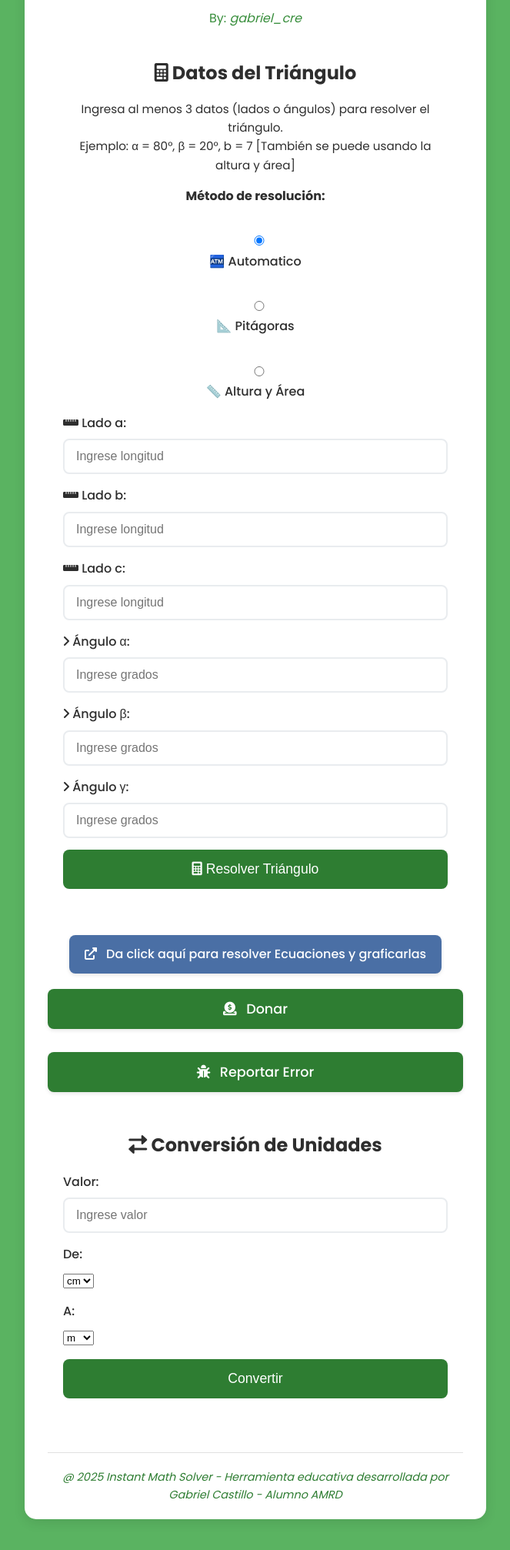
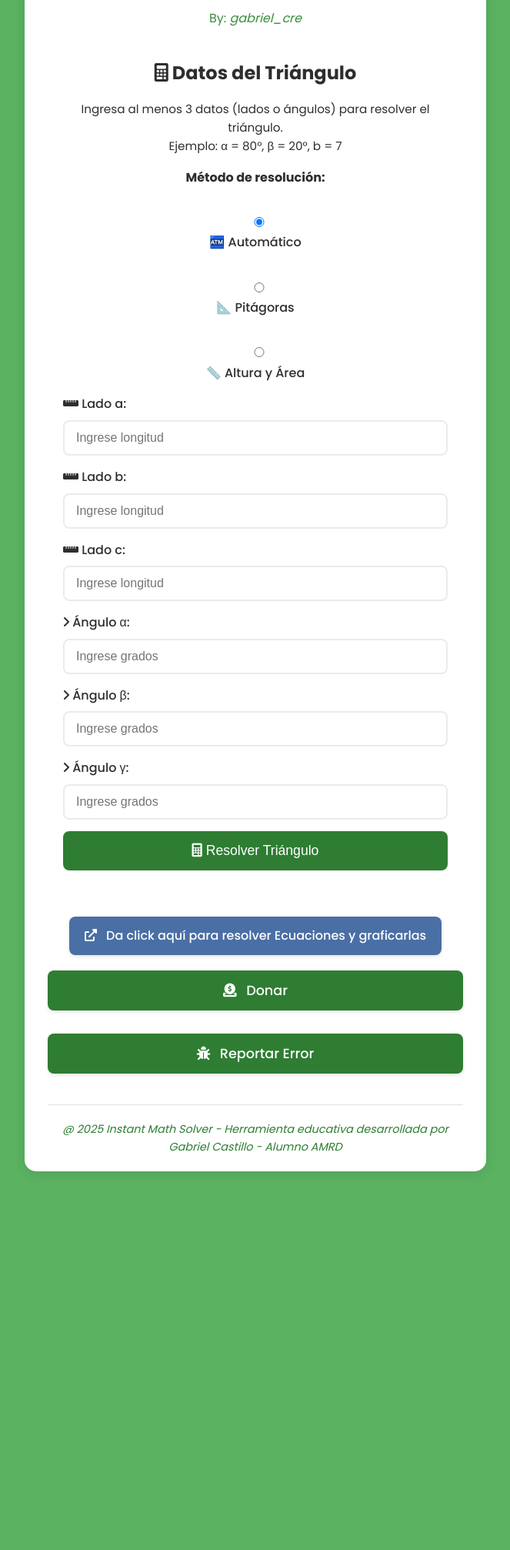
Before and after one commit to Gabriel-creZ/nismoos-triangulos2, a Flask app: page / in a window 1280 px wide. Shown: the part 226-2240 px from the top of the page at 77% size, without its empty margins (308-971 px from the left). After the commit the page ends 1748 px from the top, so only its background shows below. Run offline with Flask 2, Linux system fonts and the light colour scheme; the visitor is signed in with stand-in values (Sample User, id 1).

Commit message:
Final Release 3.4

```diff
--- a/app.py
+++ b/app.py
@@ -6,6 +6,8 @@ import matplotlib.pyplot as plt
 import io
 import base64
 import plotly.graph_objects as go
+import smtplib
+from email.mime.text import MIMEText
 
 app = Flask(__name__)
 app.secret_key = 'j350z271123r'
@@ -14,7 +16,7 @@ app.secret_key = 'j350z271123r'
 app.config['SESSION_PERMANENT'] = True
 app.config['PERMANENT_SESSION_LIFETIME'] = 3600
 
-# Configuración SMTP para reporte de errores (modificar según tu servidor)
+# Configuración SMTP
 SMTP_SERVER = 'smtp.gmail.com'
 SMTP_PORT = 587
 SMTP_USER = 'castilloreyesgabriel4@gmail.com'
@@ -69,7 +71,6 @@ def calcular_triangulo_sen(angulo_A=None, angulo_B=None, angulo_C=None,
     raise ValueError("No se pudo determinar el triángulo (SSA).")
 
 def calcular_triangulo_cos(a=None, b=None, c=None, A=None, B=None, C=None):
-    # Se espera que se conozcan los tres lados
     if a is not None and b is not None and c is not None:
         try:
             A = math.degrees(math.acos((b**2 + c**2 - a**2) / (2 * b * c)))
@@ -81,7 +82,6 @@ def calcular_triangulo_cos(a=None, b=None, c=None, A=None, B=None, C=None):
     raise ValueError("Para la ley de cosenos se requieren los 3 lados.")
 
 def calcular_triangulo_pitagoras(a=None, b=None, c=None, A=None, B=None, C=None):
-    # Si alguno de los ángulos es 90°, se resuelve como triángulo rectángulo
     if A is not None and abs(A - 90) < 1e-2:
         a_calc = math.sqrt(b**2 + c**2)
         return a_calc, b, c, 90, math.degrees(math.asin(b/a_calc)), math.degrees(math.asin(c/a_calc))
@@ -94,12 +94,10 @@ def calcular_triangulo_pitagoras(a=None, b=None, c=None, A=None, B=None, C=None)
     raise ValueError("No se detectó un ángulo recto para aplicar Pitágoras.")
 
 def resolver_triangulo_altura(base, altura):
-    # Se usa el lado dado como base y la altura para calcular el área.
     area = 0.5 * base * altura
     return {"base": base, "altura": altura, "area": area}
 
 def resolver_triangulo(a, b, c, A, B, C, metodo_sel="auto", altura_input=None):
-    # Si se selecciona el método "altura", se requiere base y altura.
     if metodo_sel == "altura":
         if a is not None and altura_input is not None:
             res = resolver_triangulo_altura(a, altura_input)
@@ -108,7 +106,7 @@ def resolver_triangulo(a, b, c, A, B, C, metodo_sel="auto", altura_input=None):
             raise ValueError("Para el método Altura se requiere la base (lado_a) y la altura.")
     if metodo_sel == "pitagoras":
         return calcular_triangulo_pitagoras(a, b, c, A, B, C), "pitagoras"
-    # Método automático:
+    # Método automático
     count_sides = sum(x is not None for x in [a, b, c])
     count_angles = sum(x is not None for x in [A, B, C])
     if count_sides == 3:
@@ -158,9 +156,20 @@ def clasificar_triangulo_por_angulo(A, B, C):
     else:
         return "Acutángulo"
 
-def convertir_unidades(valor, de="cm", a="m"):
-    conversiones = {("cm", "m"): 0.01, ("m", "cm"): 100}
-    return valor * conversiones.get((de, a), 1)
+def convertir_unidades(valor, de, a):
+    # Se amplían opciones
+    conversiones = {
+        ("cm", "m"): 0.01,
+        ("m", "cm"): 100,
+        ("m", "km"): 0.001,
+        ("km", "m"): 1000,
+        ("in", "cm"): 2.54,
+        ("cm", "in"): 1/2.54,
+        ("ft", "m"): 0.3048,
+        ("m", "ft"): 1/0.3048
+    }
+    factor = conversiones.get((de, a), 1)
+    return valor * factor
 
 def calcular_puntos_notables(a, b, c, A, B, C):
     A_point = (0, 0)
@@ -208,12 +217,10 @@ def graficar_triangulo_estatico(a, b, c, A, B, C):
     A_point = (0, 0)
     B_point = (c, 0)
     C_point = (b * math.cos(math.radians(A)), b * math.sin(math.radians(A)))
-
     plt.figure(figsize=(7,7))
     plt.plot([A_point[0], B_point[0]], [A_point[1], B_point[1]], 'b-', label=f"Lado c = {c:.2f}")
     plt.plot([A_point[0], C_point[0]], [A_point[1], C_point[1]], 'r-', label=f"Lado b = {b:.2f}")
     plt.plot([B_point[0], C_point[0]], [B_point[1], C_point[1]], 'g-', label=f"Lado a = {a:.2f}")
-    # Dibujar medianas (con líneas punteadas)
     mAB = ((A_point[0]+B_point[0])/2, (A_point[1]+B_point[1])/2)
     mAC = ((A_point[0]+C_point[0])/2, (A_point[1]+C_point[1])/2)
     mBC = ((B_point[0]+C_point[0])/2, (B_point[1]+C_point[1])/2)
@@ -273,7 +280,6 @@ def login():
         if username == 'alumno' and password == 'amrd':
             session['logged_in'] = True
             session['user'] = username
-            # Inicializar historial si no existe
             if 'history' not in session:
                 session['history'] = []
             return redirect(url_for('index'))
@@ -288,7 +294,6 @@ def logout():
     flash("Sesión cerrada correctamente.")
     return redirect(url_for('login'))
 
-# Ruta principal con selector de método y conversión de unidades
 @app.route('/', methods=['GET', 'POST'])
 def index():
     if not session.get('logged_in'):
@@ -298,6 +303,7 @@ def index():
             def get_val(field):
                 val = request.form.get(field)
                 return float(val) if val and val.strip() != "" else None
+
             a_val = get_val("lado_a")
             b_val = get_val("lado_b")
             c_val = get_val("lado_c")
@@ -308,15 +314,14 @@ def index():
             metodo_sel = request.form.get("metodo_sel", "auto")
 
             if metodo_sel == "altura":
-                # Se requiere base y altura (se usa lado_a como base)
                 res = resolver_triangulo_altura(a_val, altura_val)
                 resultados = {
                     'base': res['base'],
                     'altura': res['altura'],
                     'area': res['area']
                 }
-                historial_item = {"metodo": "altura", "resultados": resultados}
-                session['history'].append(historial_item)
+                historial_item = {"metodo": "Altura y Área", "resultados": resultados}
+                session.setdefault('history', []).append(historial_item)
                 session.modified = True
                 return render_template("resultado.html", resultados=resultados, imagen_est=None, imagen_int=None)
             else:
@@ -343,7 +348,7 @@ def index():
                     'angulo_C': res[5],
                     'perimetro': perimetro,
                     'area': area,
-                    'altura': altura_tri,
+                    'altura': altura_tri if altura_tri is not None else "N/A",
                     'mediana_a': mediana_a,
                     'mediana_b': mediana_b,
                     'mediana_c': mediana_c,
@@ -351,11 +356,10 @@ def index():
                     'tipo_triangulo': tipo_tri,
                     'clasificacion': clasif_ang,
                     'pitagoras': pitagoras,
-                    'metodo': metodo
+                    'metodo': {"auto": "🏧 Automático", "pitagoras": "📐 Pitágoras", "altura": "📏 Altura y Área"}[metodo]
                 }
-                # Guardar en historial
-                historial_item = {"metodo": metodo, "resultados": resultados}
-                session['history'].append(historial_item)
+                historial_item = {"metodo": resultados['metodo'], "resultados": resultados}
+                session.setdefault('history', []).append(historial_item)
                 session.modified = True
                 return render_template("resultado.html", resultados=resultados, imagen_est=imagen_est, imagen_int=imagen_int)
         except Exception as e:
@@ -363,7 +367,6 @@ def index():
             return redirect(url_for('index'))
     return render_template("index.html", resultados=None)
 
-# Ruta para mostrar historial
 @app.route('/historial')
 def historial():
     if not session.get('logged_in'):
@@ -381,8 +384,23 @@ def donar():
 @app.route('/reporte', methods=['GET', 'POST'])
 def reporte():
     if request.method == 'POST':
-        # Aquí implementarías el envío de correo (por ejemplo, usando SMTP)
-        flash("Reporte enviado correctamente. ¡Gracias por tus comentarios!")
+        email = request.form.get('email')
+        mensaje = request.form.get('mensaje')
+        asunto = "Reporte de error desde Instant Math Solver: Triángulos"
+        cuerpo = f"Reporte de: {email}\n\nMensaje:\n{mensaje}"
+        msg = MIMEText(cuerpo)
+        msg['Subject'] = asunto
+        msg['From'] = SMTP_USER
+        msg['To'] = SMTP_USER
+        try:
+            server = smtplib.SMTP(SMTP_SERVER, SMTP_PORT)
+            server.starttls()
+            server.login(SMTP_USER, SMTP_PASSWORD)
+            server.send_message(msg)
+            server.quit()
+            flash("Reporte enviado correctamente. ¡Gracias por tus comentarios!")
+        except Exception as e:
+            flash("Error al enviar reporte: " + str(e))
         return redirect(url_for('reporte'))
     return render_template("reporte.html")
 
--- a/static/styles.css
+++ b/static/styles.css
@@ -7,9 +7,9 @@
   --success-color: #4cc9f0;
   --warning-color: #f72585;
   --background-color: #5ab361;
-  --equation-link-color: #4a6fa5; /* Azul para el enlace de ecuaciones */
+  --equation-link-color: #4a6fa5; /* Azul para Ecuaciones */
   --donation-link-color: #2e7d32; /* Verde para Donar */
-  --report-link-color: #2e7d32;   /* Verde para Reportar Error */
+  --report-link-color: #2e7d32;   /* Verde para Reportar */
   --equation-link-hover: #3a5a8a;
   --button-hover: #81c784;
 }
@@ -76,7 +76,7 @@ body {
   margin: 5px 0 15px 0;
 }
 
-/* Enlaces de ecuaciones y extras */
+/* Enlaces (Ecuaciones, Donar, Reportar) */
 .equation-link, .donation-link, .report-link {
   margin: 10px 0;
   text-align: center;
@@ -151,7 +151,8 @@ body {
 }
 
 .form-group input,
-.form-group textarea {
+.form-group textarea,
+.form-group select {
   width: 100%;
   padding: 12px 15px;
   border: 2px solid #e9ecef;
@@ -162,12 +163,13 @@ body {
 }
 
 .form-group input:focus,
-.form-group textarea:focus {
+.form-group textarea:focus,
+.form-group select:focus {
   border-color: var(--accent-color);
   outline: none;
 }
 
-/* Botones centrados */
+/* Botones */
 .login-btn,
 .btn {
   background-color: var(--primary-color);
@@ -294,7 +296,8 @@ body {
     font-size: 1.5rem;
   }
   .form-group input,
-  .form-group textarea {
+  .form-group textarea,
+  .form-group select {
     padding: 10px 12px;
   }
   .btn, .login-btn {
--- a/templates/index.html
+++ b/templates/index.html
@@ -56,7 +56,6 @@
       <header class="header">
         <h1><i class="fas fa-triangle triangle-icon"></i> Instant Math Solver: Resolución de Triángulos 🧮 <i class="fas fa-triangle triangle-icon"></i></h1>
         <p class="creator">By: <em>gabriel_cre</em></p>
-        <!-- Se mueve el botón de ecuaciones a la parte inferior -->
       </header>
       {% with messages = get_flashed_messages() %}
         {% if messages %}
@@ -72,13 +71,13 @@
           <h2 class="form-title"><i class="fas fa-calculator"></i> Datos del Triángulo</h2>
           <div class="instruction">
             Ingresa al menos 3 datos (lados o ángulos) para resolver el triángulo.<br>
-            Ejemplo: α = 80°, β = 20°, b = 7 [También se puede usando la altura y área]
+            Ejemplo: α = 80°, β = 20°, b = 7
           </div>
-          <!-- Selector de método -->
+          <!-- Selector de método con iconos -->
           <div class="form-group" style="text-align: center;">
             <label><strong>Método de resolución:</strong></label><br>
             <input type="radio" name="metodo_sel" value="auto" id="metodo_auto" checked>
-            <label for="metodo_auto">🏧 Automatico</label>
+            <label for="metodo_auto">🏧 Automático</label>
             &nbsp;&nbsp;
             <input type="radio" name="metodo_sel" value="pitagoras" id="metodo_pitagoras">
             <label for="metodo_pitagoras">📐 Pitágoras</label>
@@ -111,9 +110,9 @@
               <label for="angulo_C"><i class="fas fa-angle-right"></i> Ángulo γ:</label>
               <input type="text" name="angulo_C" id="angulo_C" placeholder="Ingrese grados">
             </div>
-            <!-- Campo opcional para el método Altura -->
+            <!-- Campo opcional para método Altura -->
             <div class="form-group" id="grupo_altura">
-              <label for="altura"><i class="fas fa-arrows-alt-v"></i> Altura (para método Altura):</label>
+              <label for="altura"><i class="fas fa-arrows-alt-v"></i> Altura (para Altura y Área):</label>
               <input type="text" name="altura" id="altura" placeholder="Ingrese altura">
             </div>
             <button type="submit" class="btn">
@@ -122,7 +121,7 @@
           </form>
         </div>
       </div>
-      <!-- Botones en la parte inferior -->
+      <!-- Botón de ecuaciones y botones de Donar y Reportar Error en la parte inferior -->
       <div class="extra-links" style="text-align: center; margin-top: 20px;">
         <div class="equation-link">
           <a href="https://resolucion-rectas-nismoos.onrender.com" target="_blank">
@@ -140,47 +139,12 @@
           </a>
         </div>
       </div>
-      <!-- Sección de conversión de unidades -->
-      <div class="content" style="margin-top:20px;">
-        <div class="form-container">
-          <h2 class="form-title"><i class="fas fa-exchange-alt"></i> Conversión de Unidades</h2>
-          <form method="POST" action="{{ url_for('index') }}">
-            <div class="form-group">
-              <label for="valor_conv">Valor:</label>
-              <input type="text" name="valor_conv" id="valor_conv" placeholder="Ingrese valor">
-            </div>
-            <div class="form-group">
-              <label for="de">De:</label>
-              <select name="de" id="de">
-                <option value="cm">cm</option>
-                <option value="m">m</option>
-              </select>
-            </div>
-            <div class="form-group">
-              <label for="a">A:</label>
-              <select name="a" id="a">
-                <option value="m">m</option>
-                <option value="cm">cm</option>
-              </select>
-            </div>
-            <button type="submit" class="btn">Convertir</button>
-          </form>
-          {% if request.form.get('valor_conv') %}
-            {% set valor = request.form.get('valor_conv', type=float) %}
-            {% set de = request.form.get('de') %}
-            {% set a_unit = request.form.get('a') %}
-            {% set valor_conv = valor * (0.01 if de=='cm' and a_unit=='m' else 100 if de=='m' and a_unit=='cm' else 1) %}
-            <p>Resultado: {{ valor_conv }} {{ a_unit }}</p>
-          {% endif %}
-        </div>
-      </div>
       <div class="footer">
         <em>@ 2025 Instant Math Solver - Herramienta educativa desarrollada por Gabriel Castillo - Alumno AMRD</em>
       </div>
     </div>
   {% endif %}
   <script>
-    // Mostrar/ocultar campo Altura según método seleccionado
     function actualizarMetodo() {
       var metodo = document.querySelector('input[name="metodo_sel"]:checked').value;
       var grupoAltura = document.getElementById("grupo_altura");
```
Also changed, not shown: templates/resultado.html (+43 -13 lines).
